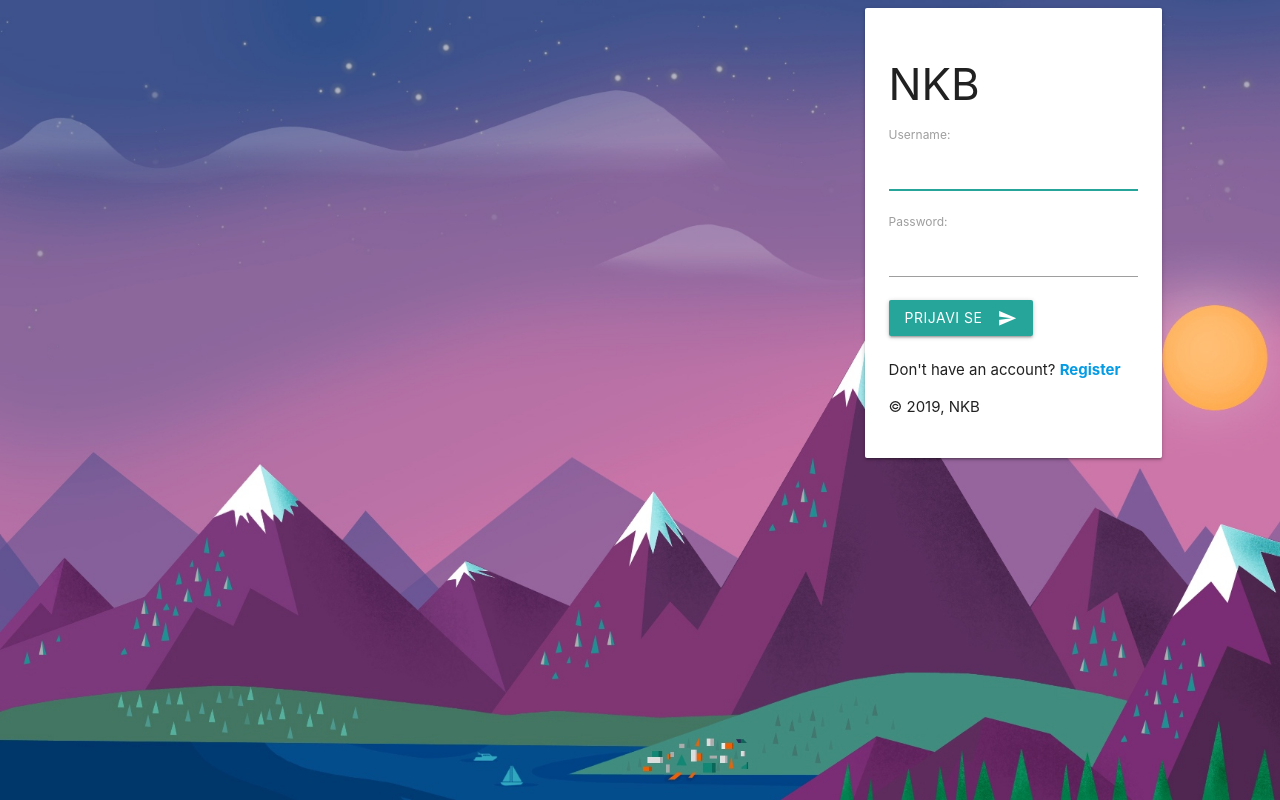
After one commit to siki868/fon_hakaton_2019, a Django app: page /login/ in a window 1280 px wide. The commit adds this page. Run offline with Django 3.2, Linux system fonts and the light colour scheme; some libraries are stand-ins or nearby versions.

Commit message:
Registracija, Login, Logout

```diff
--- a/main/templates/footer.html
+++ b/main/templates/footer.html
@@ -1,4 +1,4 @@
-<footer class="page-footer blue">
+<footer class="page-footer green darken-1">
     <div class="footer-copyright">
         <div class="container">
             © 2019, NKB
--- /dev/null
+++ b/main/templates/login.html
@@ -0,0 +1,39 @@
+<head>
+    {% load static %}
+    <!-- TinyMCE styling -->
+    <link href="{% static 'tinymce/css/prism.css' %}" rel="stylesheet">
+    <!-- Compiled and minified CSS -->
+    <link rel="stylesheet" href="https://cdnjs.cloudflare.com/ajax/libs/materialize/1.0.0/css/materialize.min.css">
+    <!--Import Google Icon Font-->
+    <link href="https://fonts.googleapis.com/icon?family=Material+Icons" rel="stylesheet">
+    <!-- Compiled and minified JavaScript -->
+    <script src="https://cdnjs.cloudflare.com/ajax/libs/materialize/1.0.0/js/materialize.min.js"></script>
+    <!--Let browser know website is optimized for mobile-->
+    <meta name="viewport" content="width=device-width, initial-scale=1.0"/>
+    <title>NKB</title>
+</head>
+<body>
+    <div class="row">
+        <div class="col s8"></div>
+        <div class="col l3 xl3 s12 m12">
+            <div class="card-panel white">
+                <form method="POST">
+                    <span><h3>NKB</h3></span>
+                    {% csrf_token %}
+                    {{ form.as_p }}
+                    <button class="btn waves-effect waves-light" type="submit" name="action">Prijavi se
+                        <i class="material-icons right">send</i>
+                    </button><br><br>
+                    Don't have an account? <a href="/register"><b>Register</b></a>
+                    <p>© 2019, NKB</p>
+                </form>
+            </div>
+        </div>
+    </div>
+    <style>
+        body {
+            background: url("{% static 'main/bg.jpg' %}");
+            background-size: cover;
+        }
+    </style>
+</body>
--- a/main/templates/main.html
+++ b/main/templates/main.html
@@ -1,4 +1,7 @@
 <head>
+    {% if not user.is_authenticated %}
+        <meta http-equiv="REFRESH" content="0;url=login">
+    {% endif %}
     {% load static %}
     <!-- Compiled and minified CSS -->
     <link rel="stylesheet" href="https://cdnjs.cloudflare.com/ajax/libs/materialize/1.0.0/css/materialize.min.css">
--- a/main/urls.py
+++ b/main/urls.py
@@ -20,5 +20,8 @@ app_name = 'main'
 
 urlpatterns = [
     path('', views.index, name='index'),
-    path('mapa/', views.mapa, name='mapa')
+    path('mapa/', views.mapa, name='mapa'),
+    path('logout/', views.logout_request, name="logout"),
+    path('login/', views.login_request, name="login"),
+    path('register/', views.register, name="register"),
 ]
--- a/main/views.py
+++ b/main/views.py
@@ -1,5 +1,7 @@
-from django.shortcuts import render
+from django.shortcuts import render, redirect
 from django.contrib import messages
+from django.contrib.auth.forms import UserCreationForm, AuthenticationForm
+from django.contrib.auth import login, logout, authenticate
 
 # Create your views here.
 def index(request):
@@ -17,7 +19,6 @@ def index(request):
     wind_speed = j["data"]["current"]["weather"]["ws"]
     wind_direction = j["data"]["current"]["weather"]["wd"]
     icon = j["data"]["current"]["weather"]["ic"]
-    print(icon)
     aqius = j["data"]["current"]["pollution"]["aqius"]
     context = {"location":location,
         "temperature":temperature,
@@ -31,4 +32,44 @@ def index(request):
     return render(request, 'index.html', context)
 
 def mapa(request):
-    return render(request, 'mapa.html', context)
+    return render(request, 'mapa.html')
+
+def logout_request(request):
+    logout(request)
+    messages.info(request, f'Successfully logged out!')
+    return redirect('main:index')
+
+def login_request(request):
+    if request.method == 'POST':
+        form = AuthenticationForm(request, request.POST)
+        if form.is_valid():
+            username = form.cleaned_data.get('username')
+            password = form.cleaned_data.get('password')
+            user = authenticate(username=username, password=password)
+            if user is not None:
+                login(request, user)
+                messages.info(request, f'You are now logged in as {username}')
+                return redirect('main:index')
+            else:
+                messages.info(request, 'Invalid credentials')
+        else:
+            messages.info(request, 'Invalid credentials')
+
+    form = AuthenticationForm
+    return render(request, 'login.html', {'form': form})
+
+def register(request):
+    if request.method == 'POST':
+        form = UserCreationForm(request.POST)
+        if form.is_valid():
+            user = form.save()
+            username = form.cleaned_data.get('username')
+            messages.success(request, f'New account created: {username}')
+            login(request, user)
+            messages.info(request, f'You are now logged in as {username}')
+            return redirect('main:index')
+        else:
+            for msg in form.error_messages:
+                messages.error(request, f'{msg}: {form.error_messages[msg]}')
+    form = UserCreationForm
+    return render(request, 'register.html', {'form': form})
```
Also changed, not shown: main/templates/index.html (+1 -6 lines), main/templates/navbar.html (+5 -5 lines), main/templates/register.html (added, +36 -0 lines), db.sqlite3, main/static/main/bg.jpg (added).
